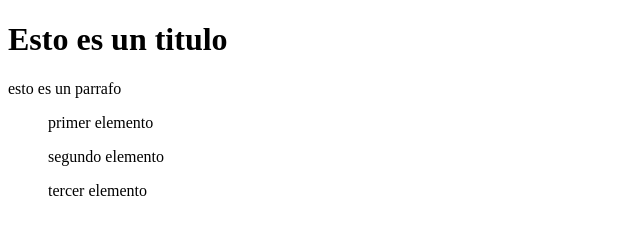
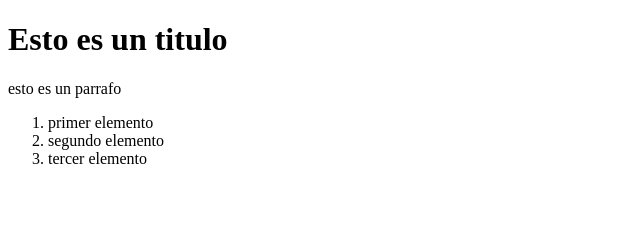
Before and after one commit to ProyectoAdsiYensi/PrimerEjercicioo, a plain HTML site: page index.html in a window 1280 px wide. Shown: the whole page, without its empty margins (0-640 px from the left). Drawn offline with Linux system fonts and the light colour scheme.

Commit message:
Modificacion se ve mejor

```diff
--- a/index.html
+++ b/index.html
@@ -6,9 +6,10 @@
 <body>
 <h1> Esto es un titulo</h1>
 <p>esto es un parrafo</p>
-<ul>primer elemento</ul>
-<ul>segundo elemento</ul>
-<ul>tercer elemento </ul>
-
+<ol>
+  <li>primer elemento</li>
+  <li>segundo elemento</li>
+  <li>tercer elemento</li>
+</ol>
 </body>
 </html>
```
